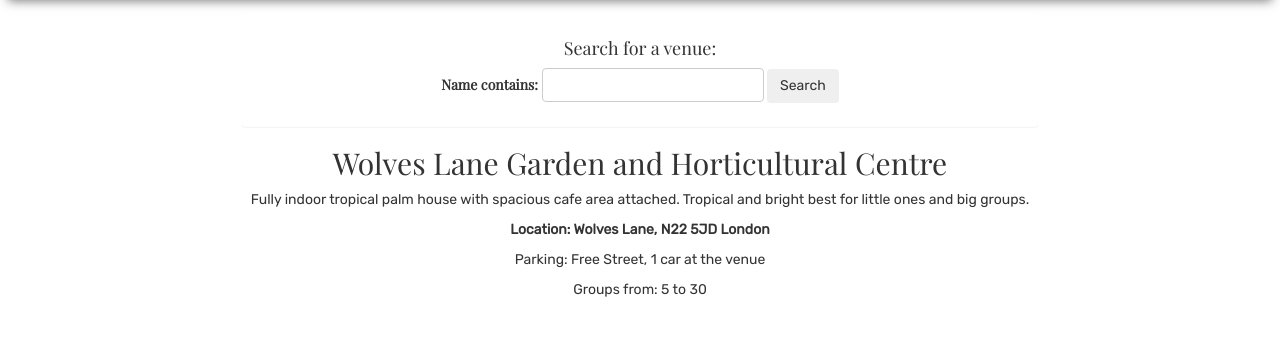
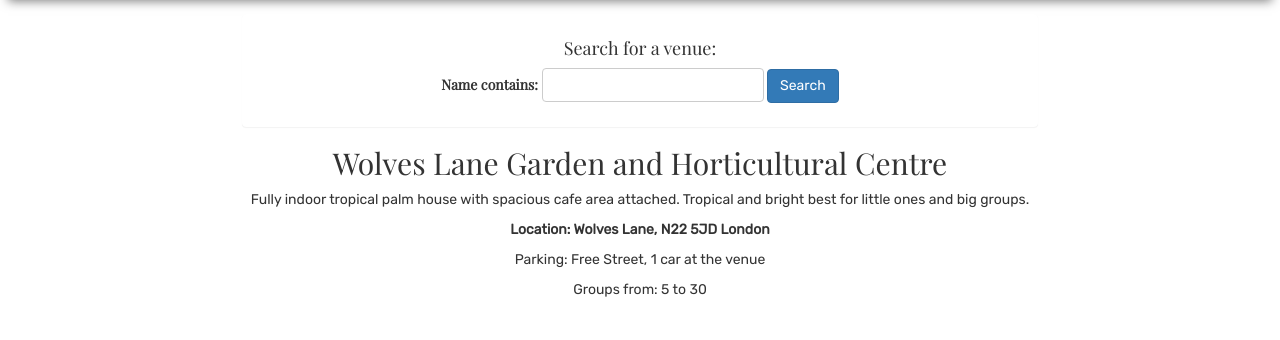
Before and after one commit to natalia-z/project, a Django app: page /venues/ in a window 1280 px wide. Shown: the part 82-422 px from the top of the page. Run offline with Django 3.2, Linux system fonts and the light colour scheme; data comes from the database, SQL or seed files in the repository; parts of the project's set-up code (start-up, migrations or seed data) failed here and were passed over; some libraries are stand-ins or nearby versions.

Commit message:
changed filter button

```diff
--- a/puddles2/puddlesbooking/templates/venues.html
+++ b/puddles2/puddlesbooking/templates/venues.html
@@ -12,7 +12,7 @@
                 {{ filter.form.as_p }}
             </div>
             <div>
-                <button type="submit" class="btn btn-outline-primary">Search</button>
+                <button type="submit" class="btn btn-primary">Search</button>
             </div>
             </div>
         </form>
```
